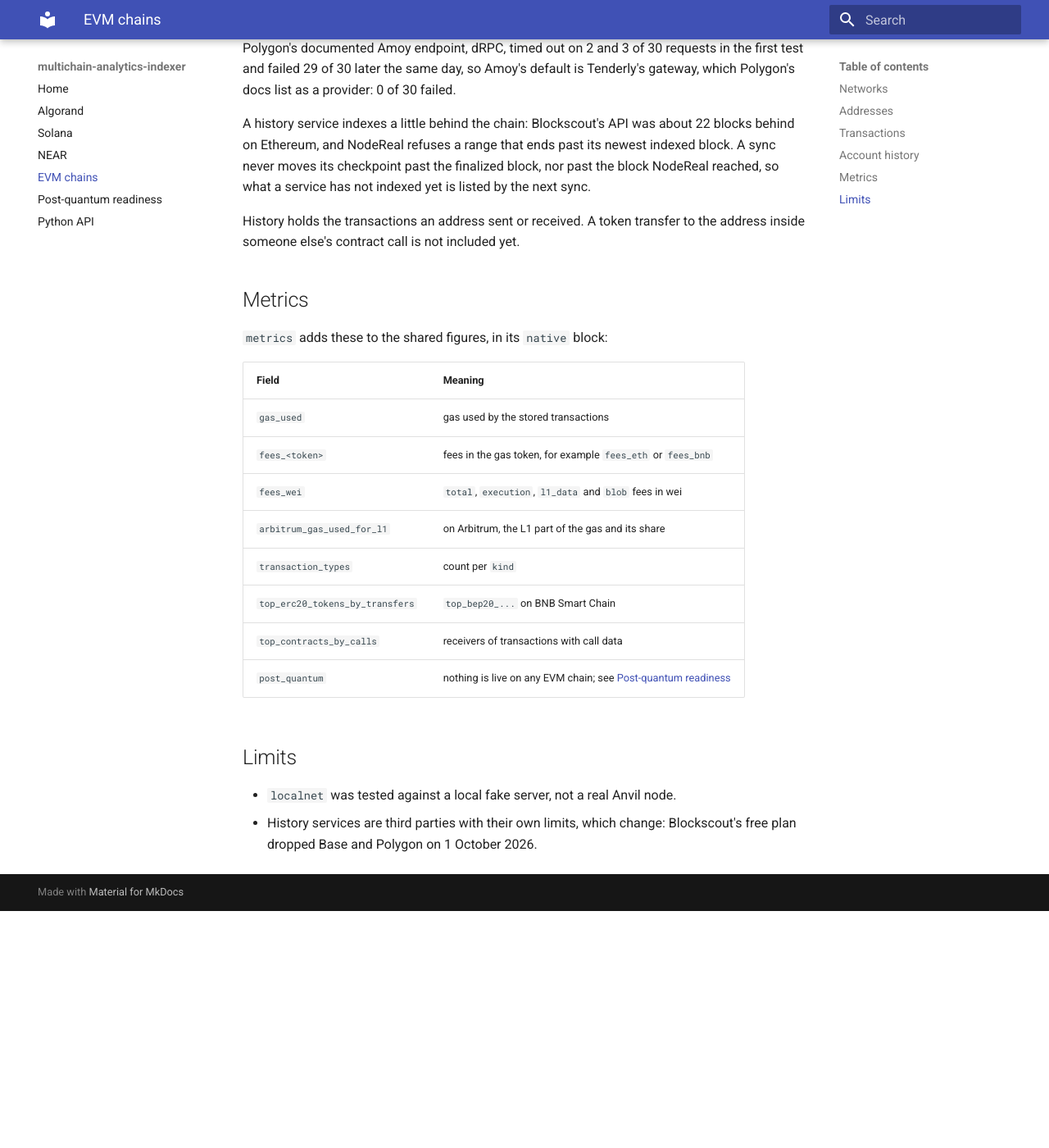
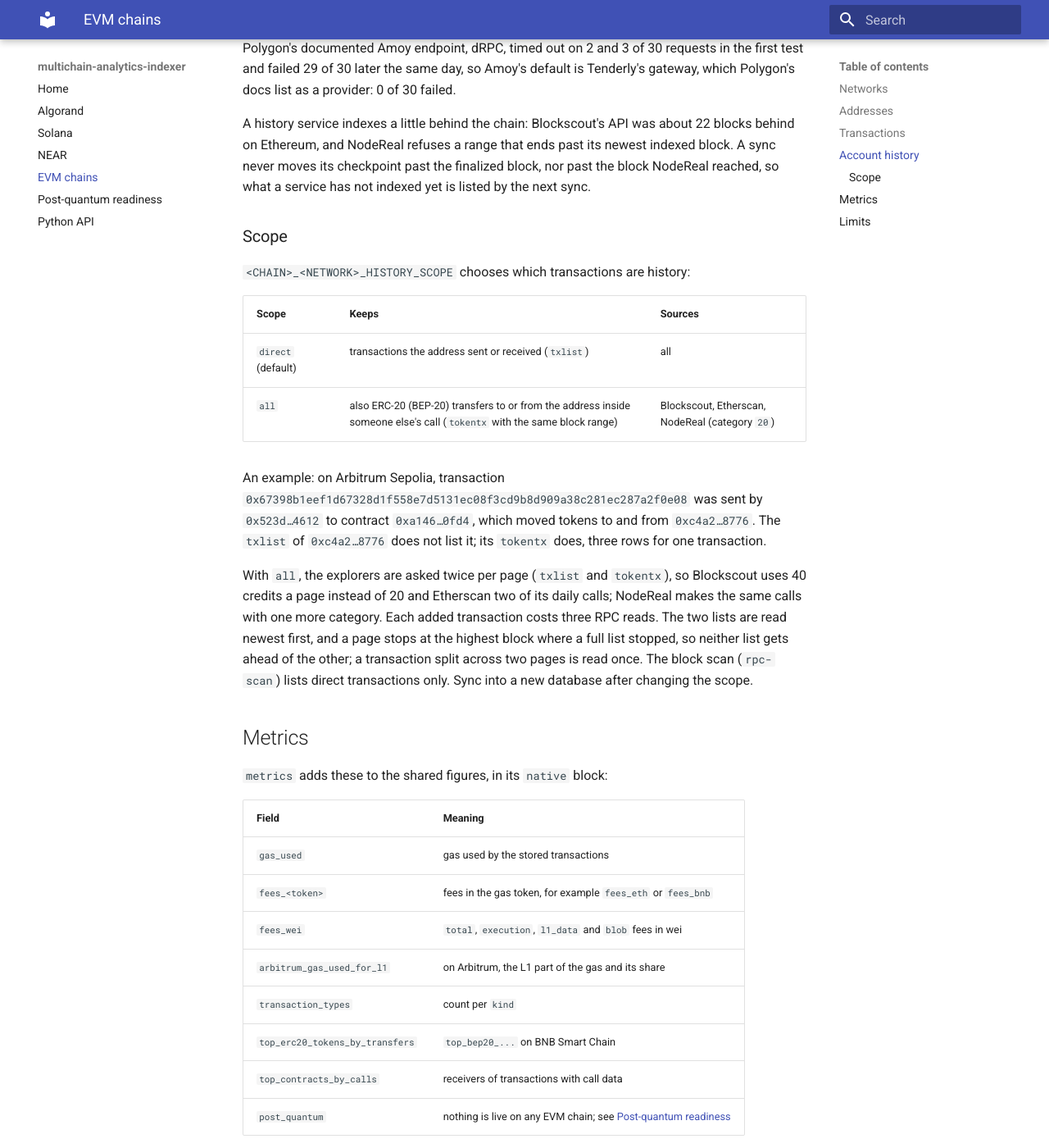
Before and after one commit to majidali32ms-lang/multichain-analytics-indexer, an MkDocs documentation site: the page built from docs/chains/evm.md, in a window 1280 px wide and 1400 px high, scrolled down 3655 px. Shown: the whole window at 82% size. Built offline with MkDocs 1.6.1 and Material for MkDocs 9.7.7, drawn with Linux system fonts in a browser that asks for light colours; before the commit the page ends 4766 px from its top, so only the background shows below that.

Commit message:
Document the history scope, its extra cost, and Alchemy's terms
README, the EVM docs page and .env.example explain direct and all, with the real Arbitrum Sepolia example and the extra calls all makes: twice the explorer calls per page, 40 Blockscout credits instead of 20, the same NodeReal calls with one more category, and three RPC reads per added transaction. The README's provider terms add Alchemy's, planned for Base history.

```diff
--- a/docs/chains/evm.md
+++ b/docs/chains/evm.md
@@ -118,8 +118,27 @@ behind on Ethereum, and NodeReal refuses a range that ends past its newest index
 sync never moves its checkpoint past the finalized block, nor past the block NodeReal
 reached, so what a service has not indexed yet is listed by the next sync.
 
-History holds the transactions an address sent or received. A token transfer to the address
-inside someone else's contract call is not included yet.
+### Scope
+
+`<CHAIN>_<NETWORK>_HISTORY_SCOPE` chooses which transactions are history:
+
+| Scope | Keeps | Sources |
+|---|---|---|
+| `direct` (default) | transactions the address sent or received (`txlist`) | all |
+| `all` | also ERC-20 (BEP-20) transfers to or from the address inside someone else's call (`tokentx` with the same block range) | Blockscout, Etherscan, NodeReal (category `20`) |
+
+An example: on Arbitrum Sepolia, transaction
+`0x67398b1eef1d67328d1f558e7d5131ec08f3cd9b8d909a38c281ec287a2f0e08` was sent by `0x523d…4612`
+to contract `0xa146…0fd4`, which moved tokens to and from `0xc4a2…8776`. The `txlist` of
+`0xc4a2…8776` does not list it; its `tokentx` does, three rows for one transaction.
+
+With `all`, the explorers are asked twice per page (`txlist` and `tokentx`), so Blockscout
+uses 40 credits a page instead of 20 and Etherscan two of its daily calls; NodeReal makes the
+same calls with one more category. Each added transaction costs three RPC reads. The two lists
+are read newest first, and a page stops at the highest block where a full list stopped, so
+neither list gets ahead of the other; a transaction split across two pages is read once. The
+block scan (`rpc-scan`) lists direct transactions only. Sync into a new database after
+changing the scope.
 
 ## Metrics
 
```
Also changed, not shown: README.md (+22 -2 lines), 1 other file.
